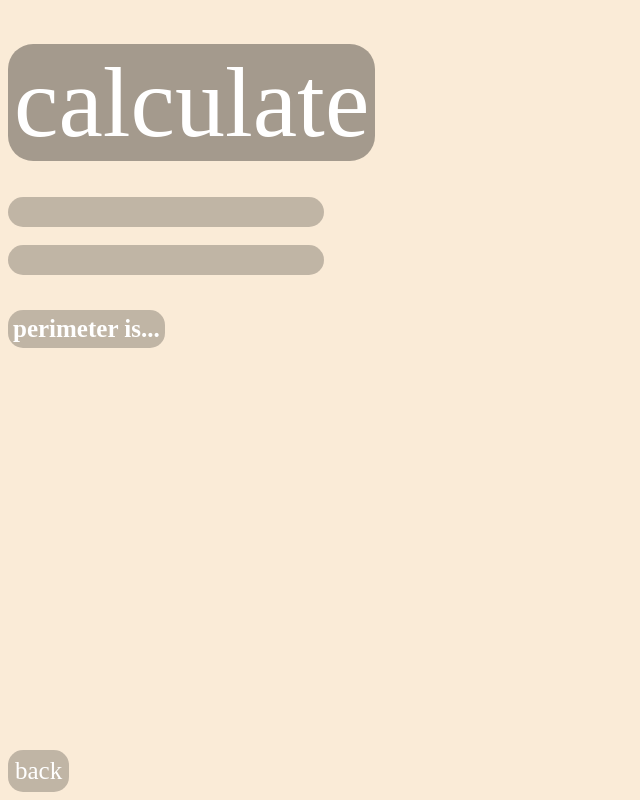
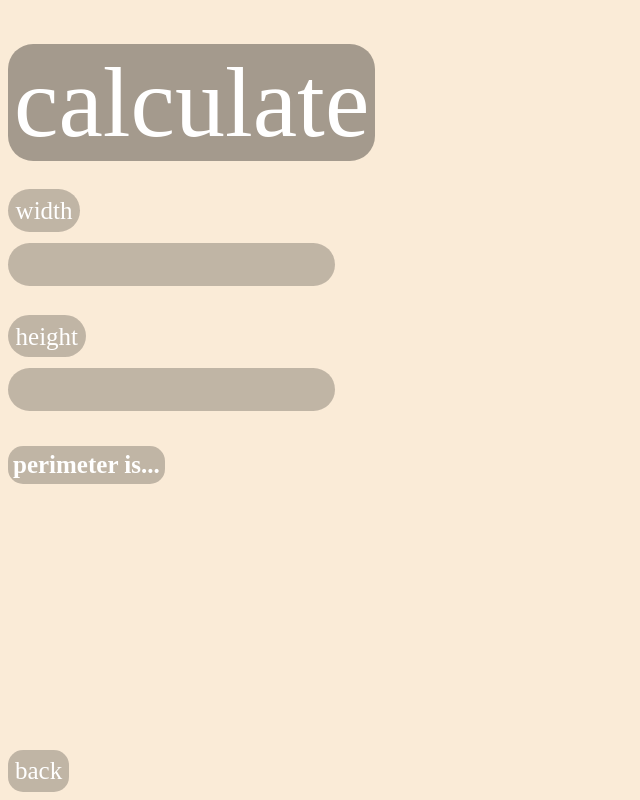
Before and after one commit to AkiTheFish/math, a plain HTML site: page perimeter/perimeter.html in a window 1280 px wide. Shown: the whole page, without its empty margins (0-640 px from the left). Drawn offline with Linux system fonts and the light colour scheme.

Commit message:
added things

```diff
--- a/perimeter/perimeter.css
+++ b/perimeter/perimeter.css
@@ -27,6 +27,8 @@ body {
 }
 
 .textBoxes {
+
+    padding: 0.6%;
 
     text-align: center;
 
--- a/perimeter/perimeter.html
+++ b/perimeter/perimeter.html
@@ -18,7 +18,10 @@
 
             <br><br> <button class="buttons" onclick="OnClick()">calculate</button> <br> <br> <br>
 
-            <input type="text" class="textBoxes" id="width"> <br> <br>
+            <label for="width" class="textBoxes">width</label><br><br>
+            <input type="text" class="textBoxes" id="width"> <br> <br> <br>
+
+            <label for="height" class="textBoxes">height</label><br><br>
             <input type="text" class="textBoxes" id="height"> <br> <br>
 
             <h1 id="output" class="output">perimeter is... </is> <h1>
```
Also changed, not shown: area/area.html (+1 -0 lines).
